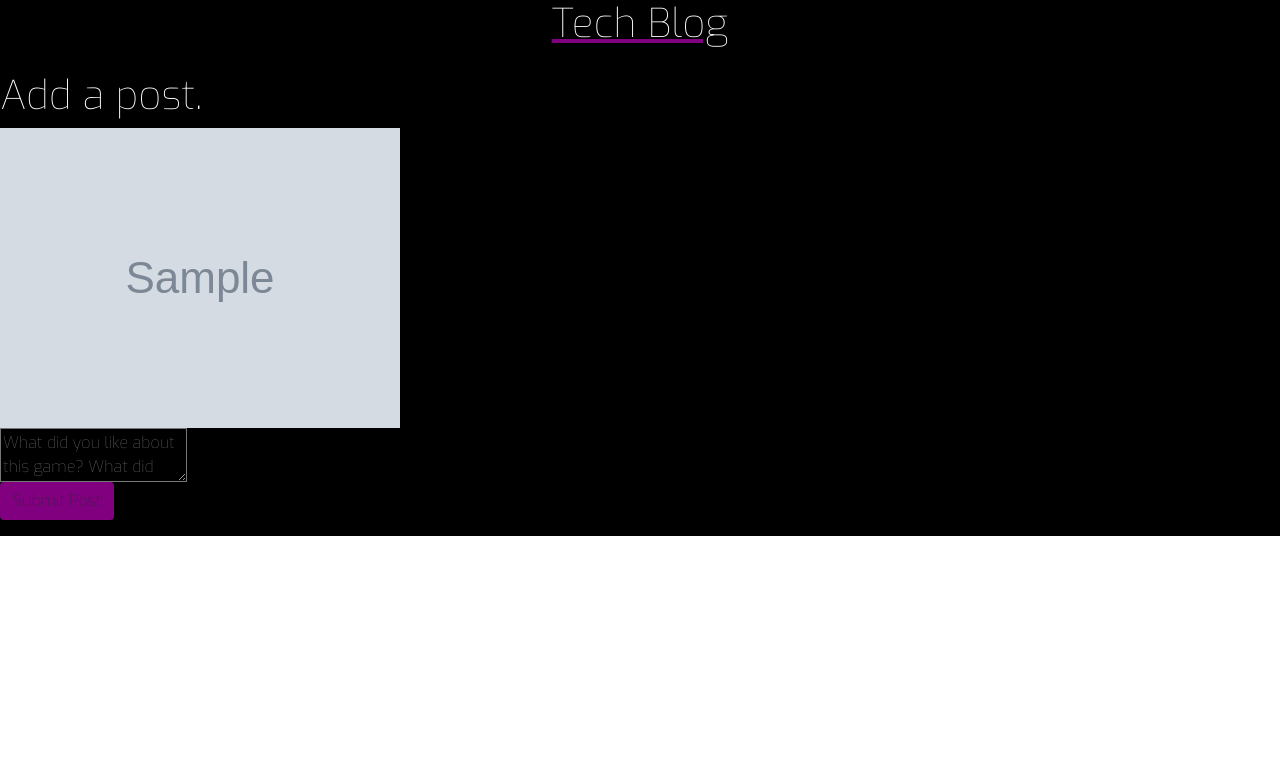
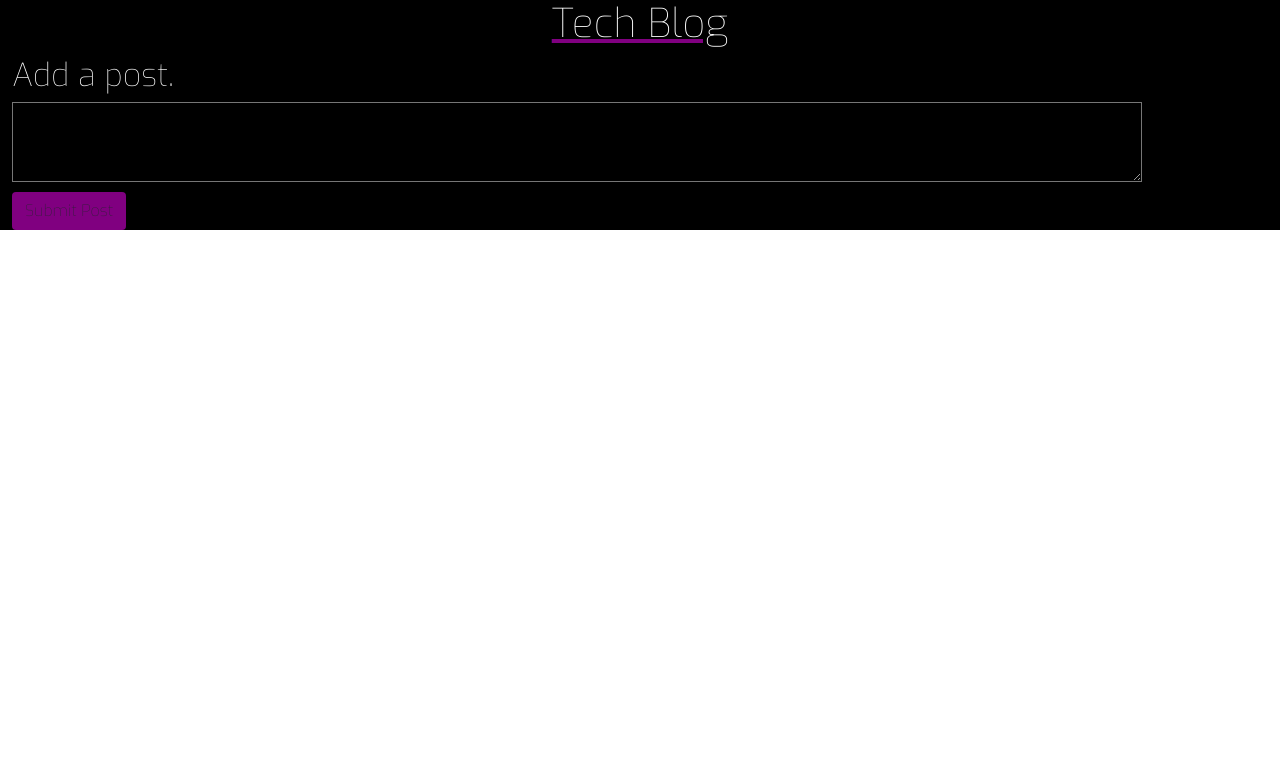
Before and after one commit to monstermiles/tech-blog, a Node project: template views/createpost.handlebars in a window 1280 px wide. Shown: the top 776 px of the page. Run offline with Node 20 templates, Linux system fonts and the light colour scheme; the template is opened without the code that fills it: most values are stand-ins (such as "Sample title", 1, 10 or a date in 2020); grey boxes marked "Sample" are stand-in pictures; some libraries are stand-ins or nearby versions; some web fonts are replaced.

Commit message:
wortking on create post

```diff
--- a/controllers/api/postRoutes.js
+++ b/controllers/api/postRoutes.js
@@ -6,7 +6,7 @@ const router = require('express').Router();
 router.post('/', async (req, res) => {
     try {
         const newPost = await Post.create({
-            ...req.body,
+            post_body: req.body,
             user_id: req.session.user_id,
         });
         res.json(newPost);
--- a/public/css/style.css
+++ b/public/css/style.css
@@ -54,11 +54,11 @@
 }
 
 
-h2 {
+#sub-title {
     text-align: center;
 }
 
-.container.homepage-posts {
+.homepage-posts {
     display: flex;
     text-align: left;
 }
@@ -124,3 +124,20 @@ h2 {
 #submit-button {
     margin-top: 3px;
 }
+
+
+
+
+
+/* new post page */
+
+
+.add-post-header {
+    margin-left: 2px;
+}
+
+#post-body{
+    width: 90%;
+    margin-bottom: 10px;
+    min-height: 80px
+}
--- /dev/null
+++ b/public/js/post.js
@@ -0,0 +1,25 @@
+//////////////////////////////////////////create a post//////////////////////////////////////
+const createPost = async (event) => {
+    event.preventDefault();
+
+    const postBody = document.querySelector('.create-post').value.trim();
+    console.log(postBody)
+
+    // const response = await fetch('/api/posts', {
+    //     method: 'POST',
+    //     body: postBody,
+    //     headers: { 'Content-Type': 'application/json' },
+    // });
+
+    // if (response.ok) {
+    //     console.log('Post successfully created')
+    //     document.location.replace('/profile')
+    // } else {
+    //     response.json(err)
+    // }
+};
+
+
+
+document.querySelector('.submit-post-button').addEventListener('submit', createPost)
+/////////////////////////////////////////////////////////////////////////////////////
--- a/views/createpost.handlebars
+++ b/views/createpost.handlebars
@@ -1,31 +1,54 @@
 {{!-- <div class='row mt-4 justify-space-around new-post-card'>
     <div class='col-md-6 post-responsive'>
         <h1 class="welcome">Add a post.</h1>
-        <img class='posting-game-image ' id='image-responsive'src='{{img_url}}'>
+        <img class='posting-game-image ' id='image-responsive' src='{{img_url}}'>
         <form class='form create-post'>
             <div class='form-group'>
-                <textarea class='form-input commentarea-bleh' placeholder='What did you like about this game? What did you dislike? Are you looking for other games like this one? Let your fellow gamers know!' type='text' id='post-body'></textarea>
+                <textarea class='form-input commentarea-bleh'
+                    placeholder='What did you like about this game? What did you dislike? Are you looking for other games like this one? Let your fellow gamers know!'
+                    type='text' id='post-body'></textarea>
             </div>
             <div class='form-group'>
-                <button type='submit' class='btn btn primary post-responsive posts-button-color' data-id='{{id}}'>Submit Post</button>
+                <button type='submit' class='btn btn primary post-responsive posts-button-color' data-id='{{id}}'>Submit
+                    Post</button>
             </div>
         </form>
 
     </div> --}}
 
-<div class='row mt-4 justify-space-around new-post-card'>
-    <div class='col-md-6 post-responsive'>
-        <h1 class="welcome">Add a post.</h1>
-        <img class='posting-game-image ' id='image-responsive'src='{{img_url}}'>
+
+
+    {{!-- attempt 2 --}}
+    <div class='container-fluid'>
+        <h2>Add a post.</h2>
         <form class='form create-post'>
             <div class='form-group'>
-                <textarea class='form-input commentarea-bleh' placeholder='What did you like about this game? What did you dislike? Are you looking for other games like this one? Let your fellow gamers know!' type='text' id='post-body'></textarea>
+                <textarea class='form-input' type='text' id='post-body'></textarea>
             </div>
             <div class='form-group'>
-                <button type='submit' class='btn btn primary post-responsive posts-button-color' data-id='{{id}}'>Submit Post</button>
+                <button type='submit' class='btn btn primary post-responsive posts-button-color' data-id='{{id}}'>Submit
+                    Post</button>
             </div>
         </form>
-
     </div>
 
-    {{!-- <script src='/js/profile.js'></script> --}}
+
+
+
+    {{!-- attempt 1 --}}
+    {{!-- <div class='new-post-container'>
+
+        <h2 id='add-post-header'>Add a post.</h2>
+        <div class='display-flex'>
+            <form class='form create-post'>
+                <div class='form-group'>
+                    <textarea class='form-input' type='text' id='post-body-input'></textarea>
+                </div>
+                <div class='form-group'>
+                    <button type='submit' class='btn primary submit-post-button'>Submit Post</button>
+                </div>
+            </form>
+        </div>
+
+    </div> --}}
+    <script src='../public/js/post.js'></script>
--- a/views/homepage.handlebars
+++ b/views/homepage.handlebars
@@ -11,9 +11,8 @@
 </div>
 
 
-
 <div>
-  <h2 id='sub-title '>Look at this fine tech blog.</h2>
+  <h2 id='sub-title'>Look at this fine tech blog.</h2>
 </div>
 
 
```
Also changed, not shown: controllers/homeRoutes.js (+10 -6 lines), views/layouts/main.handlebars (line endings or trailing spaces).
